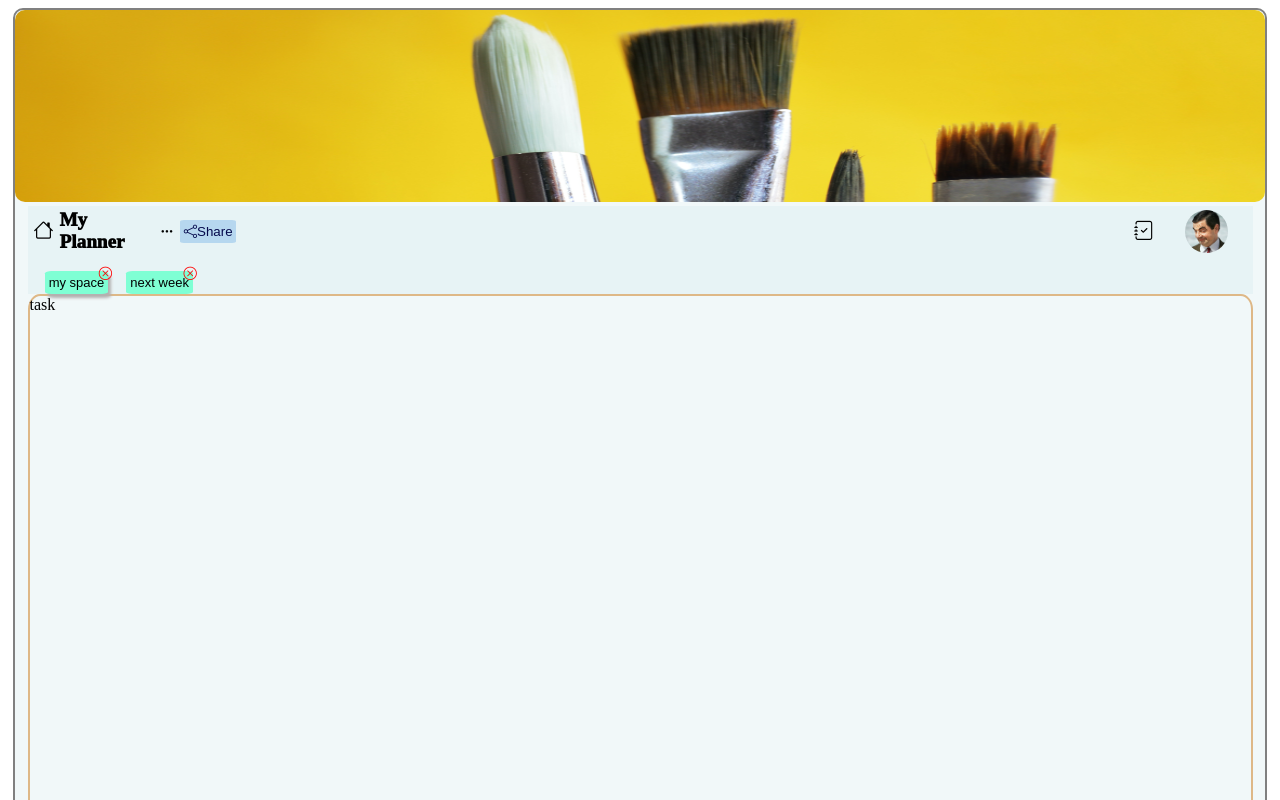
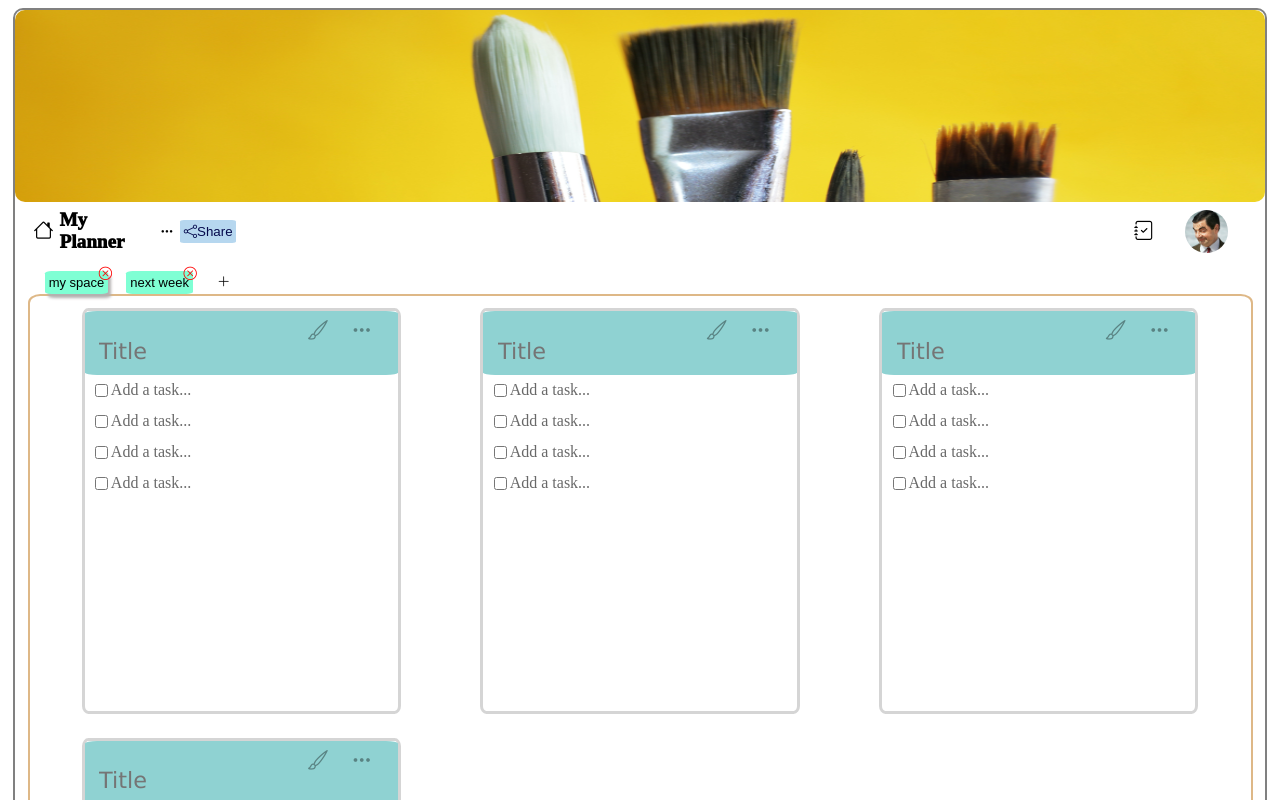
Before and after one commit to Selvamadddy/Leap-UI, a React (Vite) app: page / in a window 1280 px wide. Shown: the top 800 px of the page. Built offline with nearby package versions, Linux system fonts and the light colour scheme.

Commit message:
Adder html for task section

```diff
--- a/index.html
+++ b/index.html
@@ -4,7 +4,10 @@
     <meta charset="UTF-8" />
     <link rel="icon" type="image/svg+xml" href="/vite.svg" />
          <link rel="stylesheet" href="https://cdn.jsdelivr.net/npm/bootstrap-icons@1.13.0/font/bootstrap-icons.css">
-    <meta name="viewport" content="width=device-width, initial-scale=1.0" />
+    <link rel="preconnect" href="https://fonts.googleapis.com">
+<link rel="preconnect" href="https://fonts.gstatic.com" crossorigin>
+<link href="https://fonts.googleapis.com/css2?family=Roboto:ital,wght@0,100..900;1,100..900&display=swap" rel="stylesheet">
+         <meta name="viewport" content="width=device-width, initial-scale=1.0" />
     <title>Leap</title>
   </head>
   <body>
--- /dev/null
+++ b/src/components/Body.jsx
@@ -0,0 +1,15 @@
+import "../stylesheet/Body.css"
+import TaskCard from "./TaskCard"
+
+export default function Body(){
+    return(
+        <div class="bodycontainer">
+            <div class="gridcontainer">
+                <TaskCard />
+                <TaskCard />
+                <TaskCard />
+                <TaskCard />
+            </div>
+        </div>
+    );
+}
--- a/src/components/Home.jsx
+++ b/src/components/Home.jsx
@@ -1,6 +1,7 @@
 import "../stylesheet/Home.css";
 import Cover from "./Cover";
 import Menu from "./Menu";
+import Body from "./Body";
 
 export default function Home(){
     return(
@@ -11,7 +12,9 @@ export default function Home(){
           <div class="menusection">
             <Menu />
           </div>
-          <div class = "tasksection">task</div>
+          <div class = "tasksection">
+            <Body />
+          </div>
         </div>
     );
 }
--- a/src/components/Menu.jsx
+++ b/src/components/Menu.jsx
@@ -36,6 +36,9 @@ export default function Menu(){
                         <i class="bi bi-x-circle"></i>
                     </button>
                 </button>
+                <button class="addbutton">
+                    <i class="bi bi-plus-lg"></i>
+                </button>
             </div>
         </div>
     );
--- /dev/null
+++ b/src/components/Task.jsx
@@ -0,0 +1,10 @@
+import "../stylesheet/Task.css";
+
+export default function Task(){
+    return(
+        <div class="task1">
+           <input type="checkbox"/>
+           <div class="input-box" contenteditable="true" placeholder="Add a task..."></div>
+        </div>
+    );
+}
--- /dev/null
+++ b/src/components/TaskCard.jsx
@@ -0,0 +1,26 @@
+import "../stylesheet/TaskCard.css";
+import Task from "./Task";
+
+export default function TaskCard(){
+    return(
+    <div class="taskcontainer">
+        <div class = "taskheader">
+            <input type="text" placeholder="Title" class="tasktitle"/>
+            <div class ="tasktool">
+                <button class="toolbutton">
+                    <i class="bi bi-brush tool"></i>
+                </button>
+                <button class="toolbutton">
+                    <i class="bi bi-three-dots tool"></i>
+                </button>
+            </div>
+        </div>
+        <div class = "taskbody">
+            <Task />
+            <Task />
+            <Task />
+            <Task />
+        </div>
+    </div>
+    );
+}
--- /dev/null
+++ b/src/stylesheet/Body.css
@@ -0,0 +1,10 @@
+.bodycontainer{
+    margin: 1%;
+}
+
+.gridcontainer{
+    display: grid;
+    grid-template-columns: 1fr 1fr 1fr;
+    justify-content: space-evenly;
+    align-items: center;
+}
--- a/src/stylesheet/Home.css
+++ b/src/stylesheet/Home.css
@@ -4,7 +4,7 @@
     margin: 5px;
     border: 2px solid gray;
     border-radius: 10px;
-    background-color: rgba(212, 233, 235, 0.316);
+    background-color: white;
 }
 
 .coversection{
@@ -15,10 +15,10 @@
 .menusection{
     position: sticky;
     top : 0px;
+    z-index: 100;
 }
 
 .tasksection{
-    height: 1500px;
     margin-left : 1%;
     margin-right: 1%;
     border-radius: 1%;
--- a/src/stylesheet/Menu.css
+++ b/src/stylesheet/Menu.css
@@ -6,7 +6,6 @@
     background-color: white;
     margin: 0% 1% 0% 1%;
     height :11vh;
-    background-color: rgba(212, 233, 235, 0.316);;
 }
 
 .menutoolcontainer{
@@ -115,3 +114,8 @@
     font-size: 120%;
     font-weight: 300;
 }
+.addbutton{
+    background-color: transparent;
+    border-radius: 50%;
+    border:none;
+}
--- /dev/null
+++ b/src/stylesheet/Task.css
@@ -0,0 +1,21 @@
+.task1{
+    display: flex;
+    flex-direction: row;
+    align-items: start;
+    margin-bottom: 4%;;
+}
+
+.input-box {
+  word-wrap: break-word;
+  word-break: break-word;
+  background-color: transparent;
+  border: 0px none;
+  outline: none;
+}
+
+[contenteditable=true]:empty:before{
+  content: attr(placeholder);
+  pointer-events: none;
+  display: block; /* For Firefox */
+  color: rgba(0, 0, 0, 0.592);
+}
--- /dev/null
+++ b/src/stylesheet/TaskCard.css
@@ -0,0 +1,55 @@
+.taskcontainer{
+    margin-right: 10%;
+    margin-left: 10%;
+    height: 50vh;
+    margin-bottom: 6%;
+    display: flex;
+    flex-direction: column;
+    border-radius: 2%;
+    border : 0.4vh solid rgba(0, 0, 0, 0.166);
+}
+
+.taskheader{
+   background-color: rgb(143, 210, 210);
+   height: 8vh;
+   width: 100%;
+   position: relative;
+   border-radius: 3.9%;
+}
+.tasktitle{
+    position: absolute;
+    top: 40%;
+    left : 4%;
+    background-color: transparent;
+    font-size: 140%;
+    font-weight: 400;
+    font-family:Verdana, Geneva, Tahoma, sans-serif;
+    border: 0px none;
+    outline: none;
+}
+
+.tasktool{
+    position: absolute;
+    top:1vh;
+    right: 1vh;
+}
+.toolbutton{
+    margin-right: 1.5vh;
+    background-color: transparent;
+    border: none;
+}
+.tool{
+    font-size: 2.5vh;
+    transition: font-size 0.2s;
+    color: rgba(0, 0, 0, 0.377);
+}
+.tool:hover{
+    font-size: 2.7vh;
+    color: black;
+}
+
+
+.taskbody{
+    flex:1;
+    margin: 2%;
+}
```
